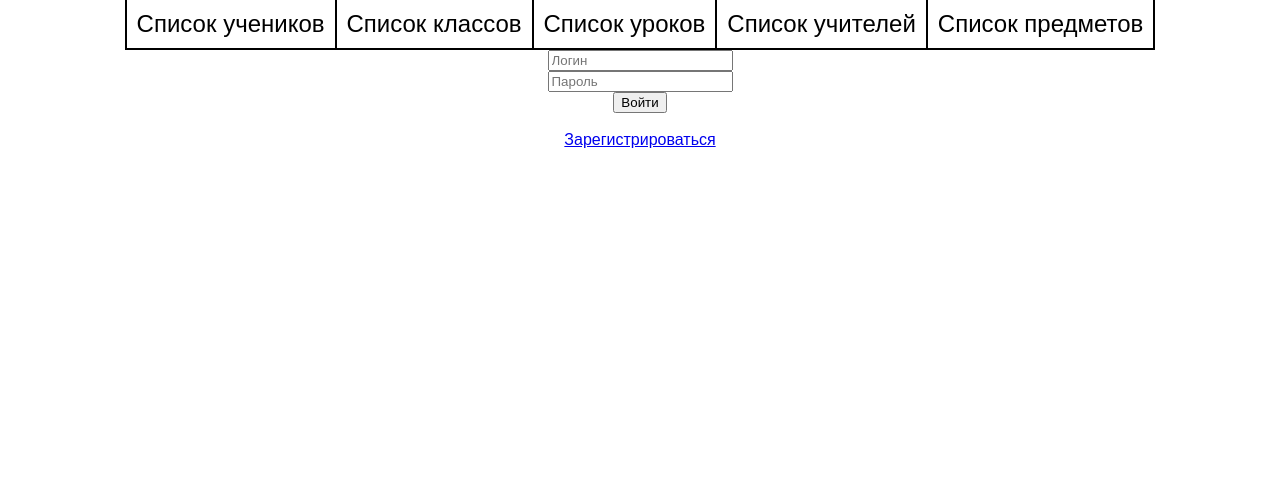
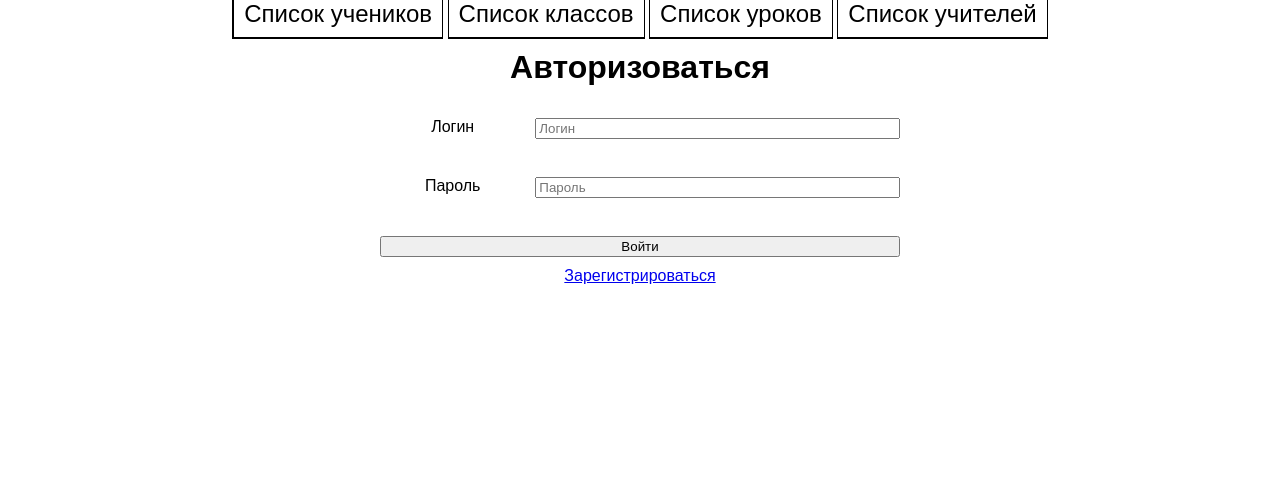
Before and after one commit to School58-10V/schedule-app, a Flask app: page /login in a window 1280 px wide. Shown: the top 483 px of the page. Run offline with Flask 2, Linux system fonts and the light colour scheme; parts of the project's set-up code (start-up, migrations or seed data) failed here and were passed over.

Commit message:
начал работать над фронтом /login

```diff
--- a/frontend/__init__.py
+++ /dev/null
@@ -1 +0,0 @@
-import frontend.views
--- a/main.py
+++ b/main.py
@@ -1,4 +1,4 @@
 import controllers
-import frontend
+import web
 from schedule_app import app
 app.run(debug=True)
--- /dev/null
+++ b/static/css/login_styles.css
@@ -0,0 +1,3 @@
+.btn {
+    border-style: none;
+}
--- a/static/css/styles.css
+++ b/static/css/styles.css
@@ -3,6 +3,8 @@ body {
     padding: 0;
     font-family: Arial, serif;
 }
+
+/* flex */
 
 .flex {
     display: flex;
@@ -20,10 +22,6 @@ body {
     flex-grow: 1;
 }
 
-.h-100vh {
-    height: 100vh;
-}
-
 .items-center {
     align-items: center;
 }
@@ -31,6 +29,34 @@ body {
 .justify-center {
     justify-content: center;
 }
+
+/* grid */
+
+.grid {
+    display: grid;
+    gap: 10px;
+}
+
+.col-span-1-12 {
+    grid-column-start: 1;
+    grid-column-end: 13;
+}
+
+.col-span-1-4 {
+    grid-column-start: 1;
+    grid-column-end: 5;
+}
+
+.col-span-4-12 {
+    grid-column-start: 5;
+    grid-column-end: 13;
+}
+
+
+.h-100vh {
+    height: 100vh;
+}
+
 
 .text-center {
     text-align: center;
@@ -80,6 +106,11 @@ body {
     max-width: 1080px;
 }
 
+.container-sm {
+    width: 100%;
+    max-width: 520px;
+}
+
 
 /* tables */
 table, th, td {
--- a/templates/base.html
+++ b/templates/base.html
@@ -2,15 +2,22 @@
 <head>
     <title>Schedule App</title>
     <link rel="stylesheet" href="static/css/styles.css">
+    <meta name="viewport" content="width=device-width, initial-scale=1" />
+
 </head>
 <body class="flex flex-col h-100vh">
 <header>
-    <nav class="flex flex-row items-center justify-center">
-        <a class="nav-button first-nav-button" href="/students">Список учеников</a>
-        <a class="nav-button" href="/groups">Список классов</a>
-        <a class="nav-button" href="/lessons">Список уроков</a>
-        <a class="nav-button" href="/teachers">Список учителей</a>
-        <a class="nav-button last-nav-button" href="/subjects">Список предметов</a>
+    <nav class="grid items-center justify-center" style="height: min-content">
+        <div>
+            <a class="nav-button first-nav-button" href="/students">Список учеников</a>
+            <a class="nav-button" href="/groups">Список классов</a>
+            <a class="nav-button" href="/lessons">Список уроков</a>
+            <a class="nav-button" href="/teachers">Список учителей</a>
+{#            <a class="nav-button{% if not user.is_authorized %} last-nav-button{% endif %}" href="/subjects">Список предметов</a>#}
+{#            {% if user.is_authorized %}#}
+{#                <a class="nav-button last-nav-button" href="/my-schedule">Мое расписание</a>#}
+{#            {% endif %}#}
+        </div>
     </nav>
 </header>
 
--- a/templates/login.html
+++ b/templates/login.html
@@ -1,10 +1,28 @@
 {% extends 'base.html' %}
 
+{% block head %}
+    <link rel="stylesheet" href="static/css/login_styles.css">
+{% endblock %}
+
 {% block main %}
-    <input type="text" placeholder="Логин" id="loginField"><br>
-    <input type="password" placeholder="Пароль" id="passwordField"><br>
-    <input type="submit" value="Войти" id="sendButton"><br><br>
-    <a href="/register">Зарегистрироваться</a>
+    <div class="flex flex-col justify-center items-center">
+        <div class="container-sm justify-center">
+            <div class="grid">
+                <h1 class="col-span-1-12">Авторизоваться</h1>
+                <label class="col-span-1-4" for="loginField">Логин</label>
+                <input class="col-span-4-12" type="text" placeholder="Логин" id="loginField">
+                <br>
+                <label class="col-span-1-4" for="passwordField">Пароль</label>
+                <input class="col-span-4-12" type="password" placeholder="Пароль" id="passwordField">
+                <br>
+                <input class="col-span-1-12" type="submit" value="Войти" id="sendButton">
+                <div class="col-span-1-12">
+                    <a class="" href="/register">Зарегистрироваться</a>
+                </div>
+            </div>
+        </div>
+
+    </div>
 {% endblock %}
 
 {% block script %}
--- /dev/null
+++ b/web/__init__.py
@@ -0,0 +1 @@
+import web.views
--- a/frontend/views.py
+++ b/web/views.py
@@ -1,4 +1,4 @@
-from flask import request, render_template
+from flask import request, render_template, session
 
 from adapters.db_source import DBSource
 from schedule_app import app
@@ -16,7 +16,7 @@ BASE_PATH = '127.0.0.1:5000/api/v1'
 
 @app.route('/', methods=['GET'])
 def main_page():
-    # st = StudentInterface(db_source=DBSOURCE, student_id=123)
+    # session.get()
     return render_template('main.html', schedule=get_schedule_for_today(db_source=DBSOURCE, current_user_id=119))
 
 
```
Also changed, not shown: tests/test_funfactory.py (+1 -1 lines), web/context_preprocessor.py (added, +8 -0 lines), static/js/login.js (line endings or trailing spaces).
